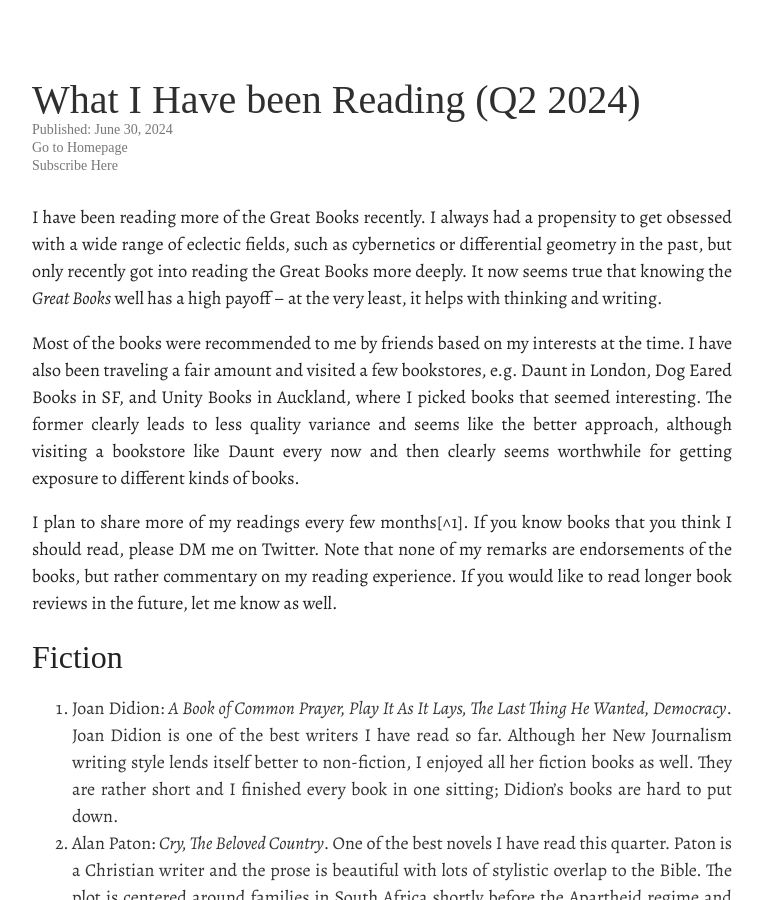
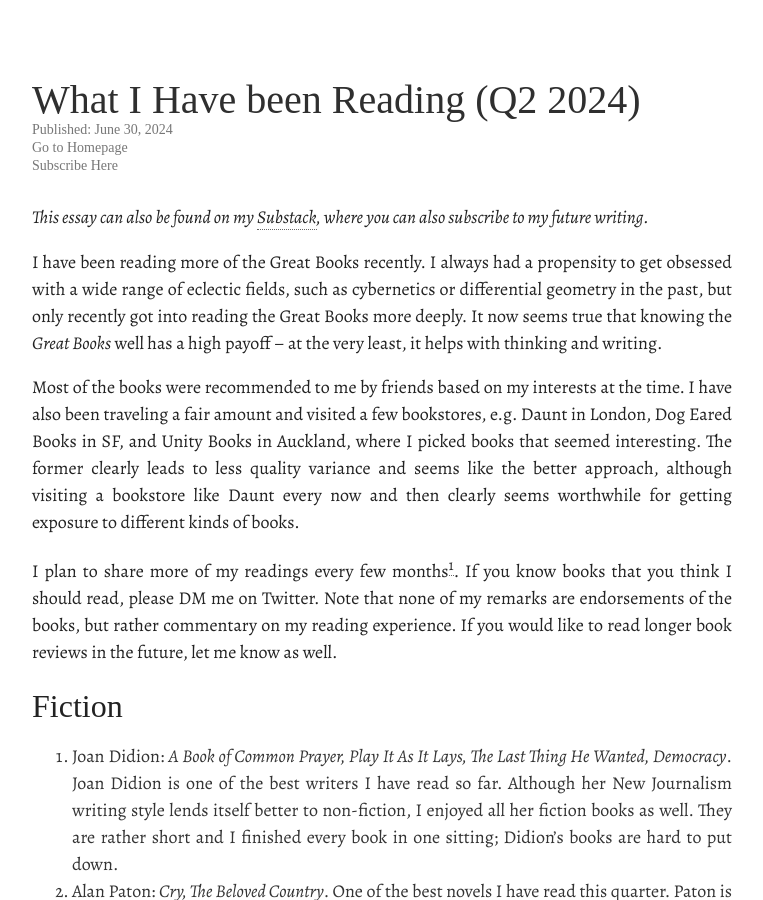
Before and after one commit to jannikls/jannikls.github.io, a Jekyll site: the page built from _posts/2024-06-30-books.markdown, in a window 1280 px wide and 900 px high. Shown: the whole window, without its empty margins (258-1021 px from the left). Built offline with Jekyll 4.4.1, drawn with Linux system fonts in a browser that asks for light colours; some web fonts are replaced; comment, search, counter and statistics services are not loaded; some of the changed text lies outside the part shown.

Commit message:
added Substack reference

```diff
--- a/_posts/2024-06-30-books.markdown
+++ b/_posts/2024-06-30-books.markdown
@@ -5,6 +5,8 @@ date:   2024-06-30 15:00:00 +0000
 permalink: "/books-2024-q2/"
 slug: "books-2024-q2"
 ---
+*This essay can also be found on my <a href="https://open.substack.com/pub/theschillingpoint/p/what-i-have-been-reading-q2-2024?utm=website">Substack</a>, where you can also subscribe to my future writing.*
+
 I have been reading more of the Great Books recently. I always had a propensity to get obsessed with a wide range of eclectic fields, such as cybernetics or differential geometry in the past, but only recently got into reading the Great Books more deeply. It now seems true that knowing the *Great Books* well has a high payoff – at the very least, it helps with thinking and writing.
 
 Most of the books were recommended to me by friends based on my interests at the time. I have also been traveling a fair amount and visited a few bookstores, e.g. Daunt in London, Dog Eared Books in SF, and Unity Books in Auckland, where I picked books that seemed interesting. The former clearly leads to less quality variance and seems like the better approach, although visiting a bookstore like Daunt every now and then clearly seems worthwhile for getting exposure to different kinds of books.
@@ -48,4 +50,5 @@ I plan to share more of my readings every few months[^1]. If you know books that
 32. Christopher Lasch: *The Revolt of The Elites*. Lasch offers a reasonably interesting critique of how modern elites share vices similar to past aristocratic elites but don’t share their virtues, while there is a growing disconnect and gap between the top and the bottom of the broader population. Written in the 1990s, the title is an antithesis to the 1929 essay *The Revolt of the Masses* and is still relevant today. Thanks for the recommendation, Linus.
 
 **Thanks** for the helpful edits, Zi. C. (Sam) Huang. And thanks to all my friends for recommending *Great Books* to me.
+
 [^1]: This list does not contain books I have only read partly or books that were bad – only ones that I finished cover to cover. I have read some excerpts from various philosophy books such as John Locke’s *The Reasonableness of Christianity*, Nietzsche’s *Genealogie der Moral*, and more.
```
